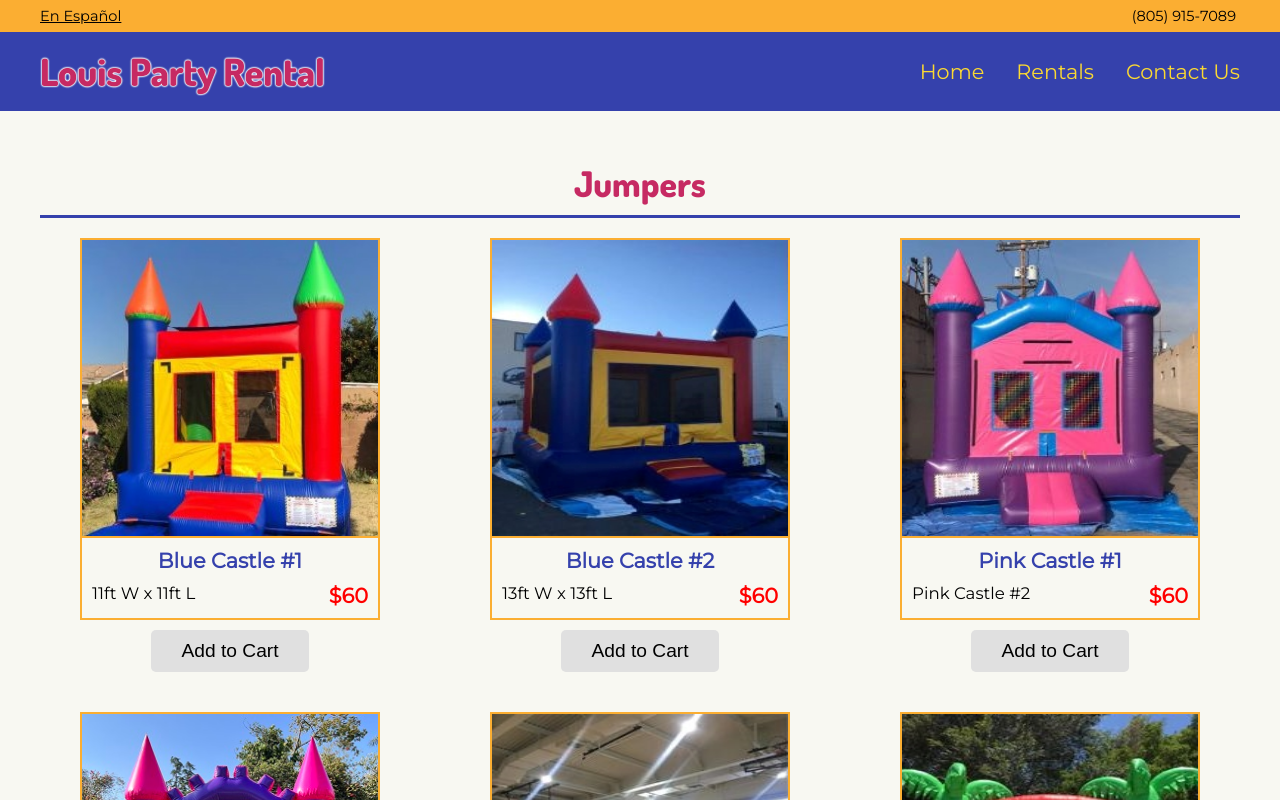
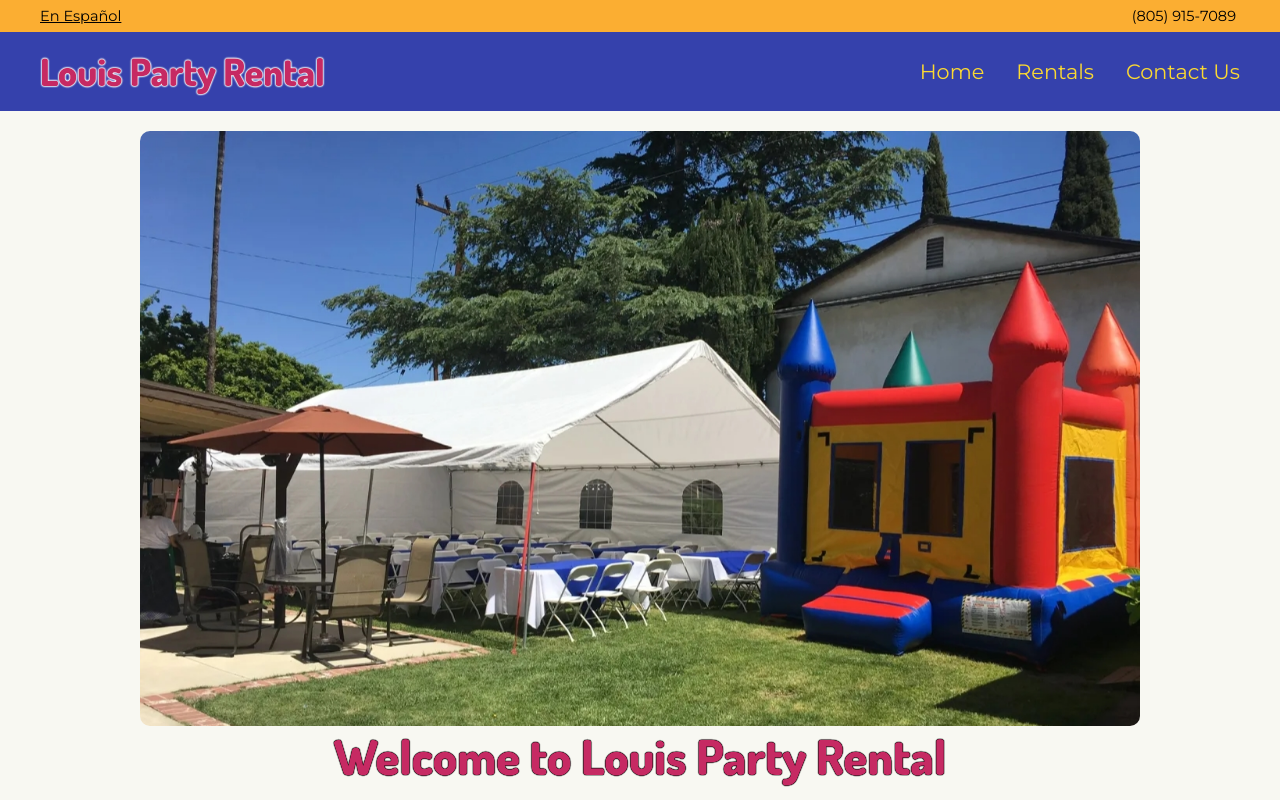
Before and after one commit to o4jimenez/lpr-fe, a React (Create React App) app: page /rentals in a window 1280 px wide. Shown: the top 800 px of the page. Built offline with nearby package versions, Linux system fonts and the light colour scheme.

Commit message:
switch to hash router

```diff
--- a/src/App.js
+++ b/src/App.js
@@ -1,5 +1,5 @@
 //
-import { BrowserRouter as Router, Routes, Route } from "react-router-dom";
+import { HashRouter as Router, Routes, Route } from "react-router-dom";
 
 import Navigator from "./Navigator";
 import Footer from "./components/Footer";
@@ -11,13 +11,12 @@ import Contact from "./Contact";
 function App() {
   //console.log("App render");
   return (
-    <Router>
+    <Router basename='/'>
       <Navigator />
-
       <Routes>
-        <Route path={"/rentals"} element={<Rentals />} />
-        <Route path={"/contact_us"} element={<Contact />} />
-        <Route path={"/"} element={<Home />} />
+        <Route path={"rentals"} element={<Rentals />} />
+        <Route path={"contact_us"} element={<Contact />} />
+        <Route path={""} element={<Home />} />
       </Routes>
       <Footer />
     </Router>
```
Also changed, not shown: 1 other file (tests, documents, lock files or other folders).
